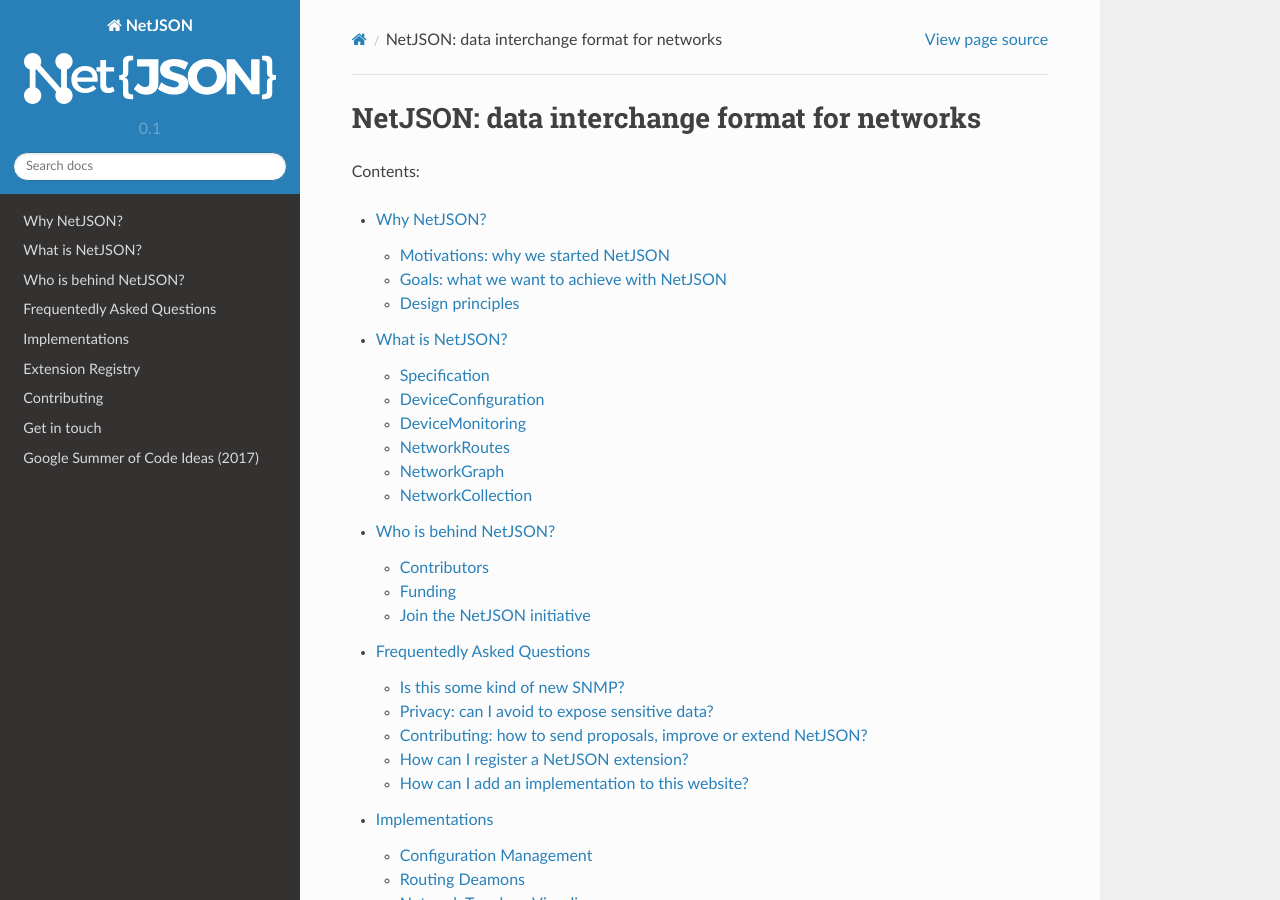
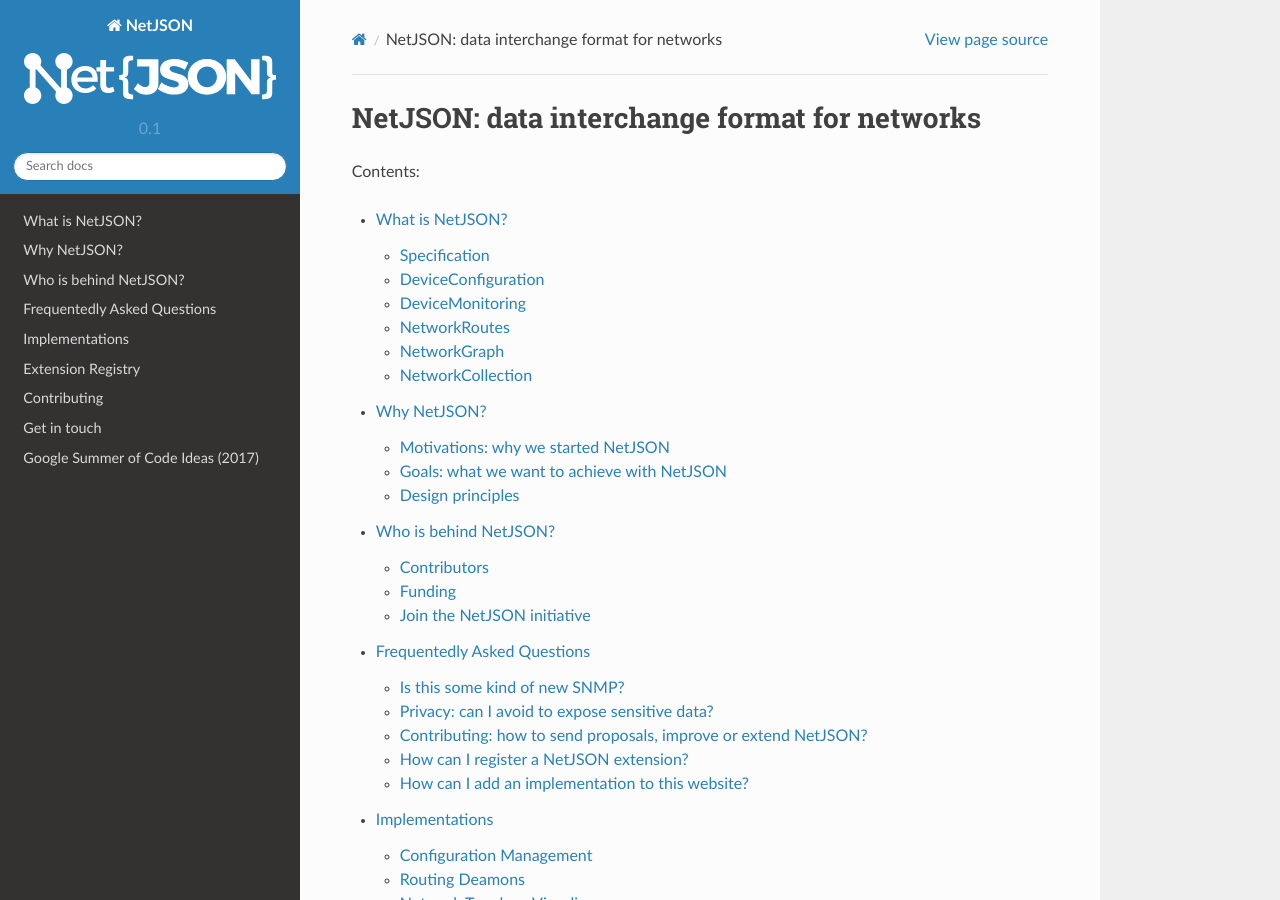
Before and after one commit to netjson/netjson, a Sphinx documentation site: the page built from docs/source/index.rst, in a window 1280 px wide and 900 px high. Built offline with Sphinx 7.4.7 and the Read the Docs theme 2.0.0, drawn with Linux system fonts in a browser that asks for light colours.

```diff
--- a/docs/source/index.rst
+++ b/docs/source/index.rst
@@ -6,8 +6,8 @@ Contents:
 .. toctree::
    :maxdepth: 2
 
+   what
    why
-   what
    who
    faq
    implementations
--- a/website/index.html
+++ b/website/index.html
@@ -74,8 +74,8 @@
     <p class="menu">
         <a href="http://netjson.org/rfc.html">Specification (HTML)</a>
         <a href="http://netjson.org/rfc.epub" onclick="_sendga('ePub')">Specification (ePub)</a>
+        <a href="./docs/what.html" onclick="_sendga('what')">What is NetJSON?</a>
         <a href="./docs/why.html" onclick="_sendga('why')">Why NetJSON?</a>
-        <a href="./docs/what.html" onclick="_sendga('what')">What is NetJSON?</a>
         <a href="./docs/faq.html" onclick="_sendga('faq')">FAQs</a>
         <a href="./docs/implementations.html" onclick="_sendga('implementations')">Implementations</a>
         <a href="./docs/get-in-touch.html" onclick="_sendga('get-in-touch')">Get in touch</a>
```
